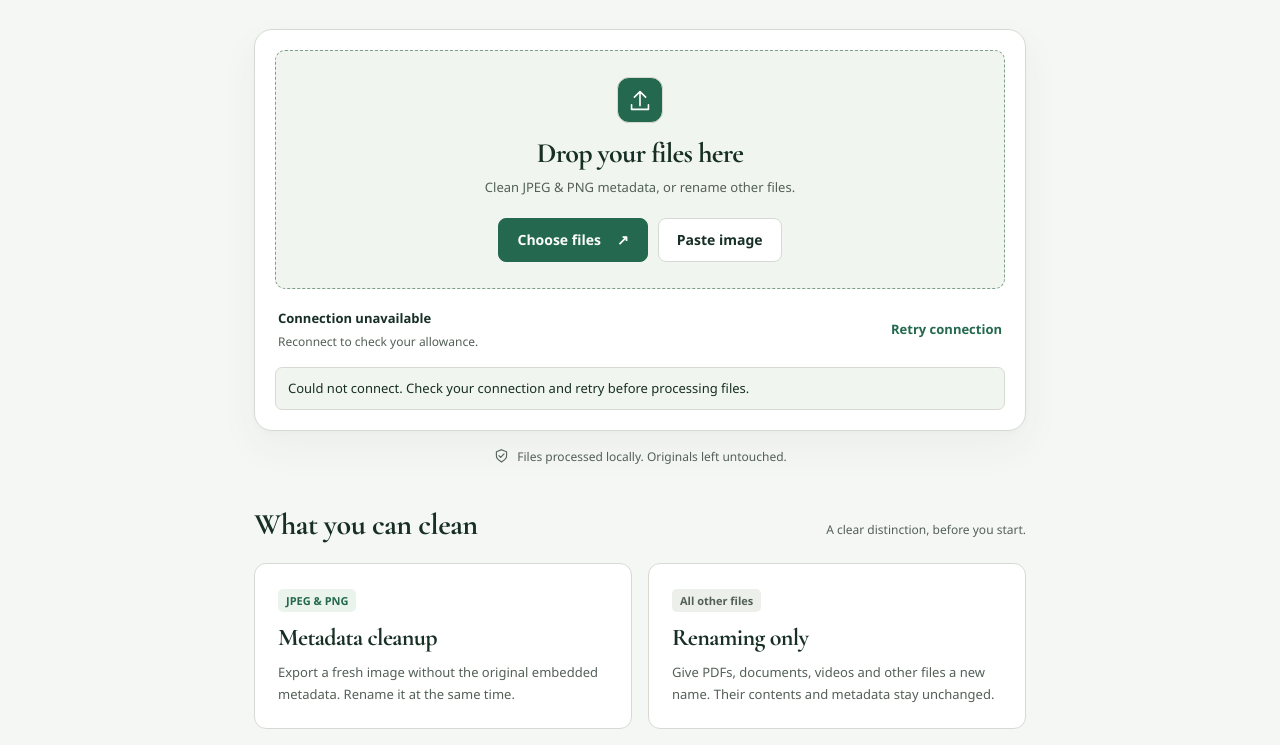
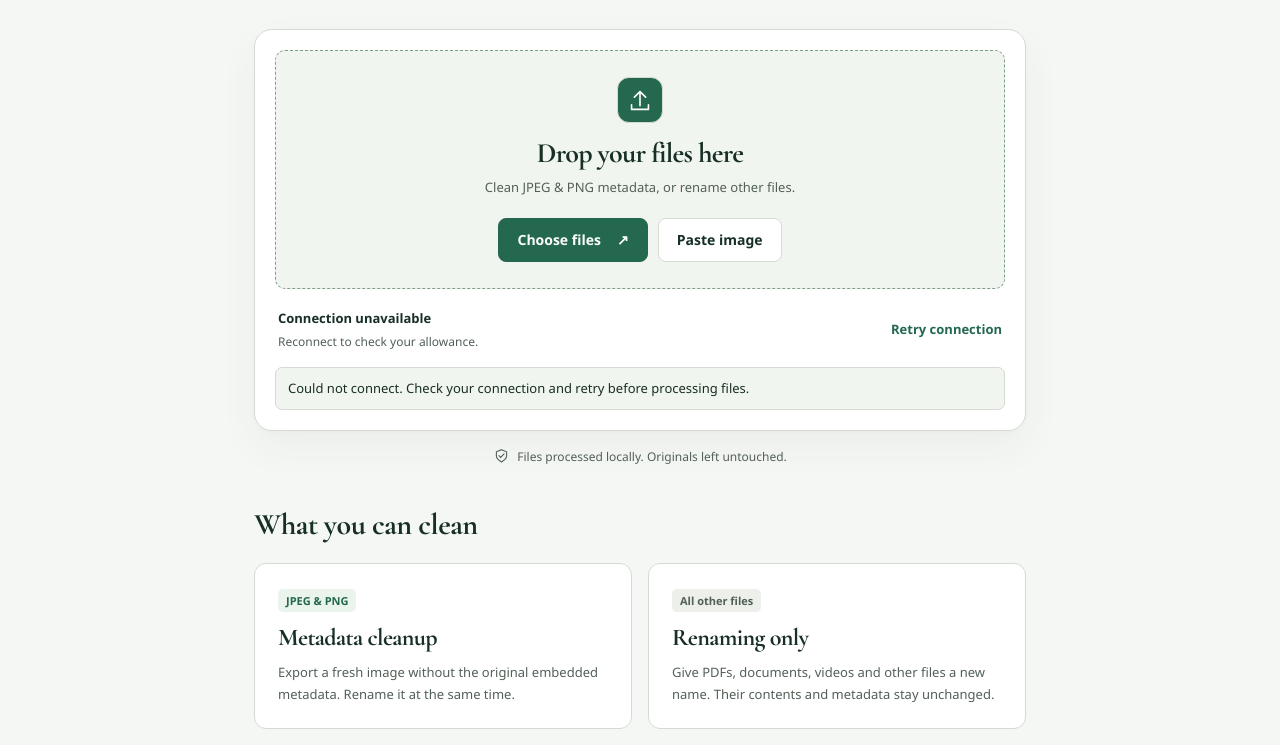
Before and after one commit to kingmed-rgb/filecleaner, a website: page index.html in a window 1280 px wide. Shown: the part 352-1097 px from the top of the page. Drawn offline with nearby package versions, Linux system fonts and the light colour scheme; no server answers.

Commit message:
Remove extra landing page section caption

```diff
--- a/index.html
+++ b/index.html
@@ -130,7 +130,7 @@
     <p class="privacy-note"><svg viewBox="0 0 20 20" fill="none" aria-hidden="true"><path d="m10 2 6 2.5v5c0 3.5-6 7-6 7s-6-3.5-6-7v-5L10 2Z" stroke="currentColor" stroke-width="1.3"/><path d="m7 9 2 2 4-4" stroke="currentColor" stroke-width="1.3" stroke-linecap="round"/></svg>Files processed locally. Originals left untouched.</p>
   </section>
   <section class="support-section" aria-labelledby="formats-title">
-    <div class="section-heading"><h2 id="formats-title">What you can clean</h2><p>A clear distinction, before you start.</p></div>
+    <div class="section-heading"><h2 id="formats-title">What you can clean</h2></div>
     <div class="format-grid">
       <article class="format-card"><span class="format-tag">JPEG &amp; PNG</span><h3>Metadata cleanup</h3><p>Export a fresh image without the original embedded metadata. Rename it at the same time.</p></article>
       <article class="format-card"><span class="format-tag neutral">All other files</span><h3>Renaming only</h3><p>Give PDFs, documents, videos and other files a new name. Their contents and metadata stay unchanged.</p></article>
```
